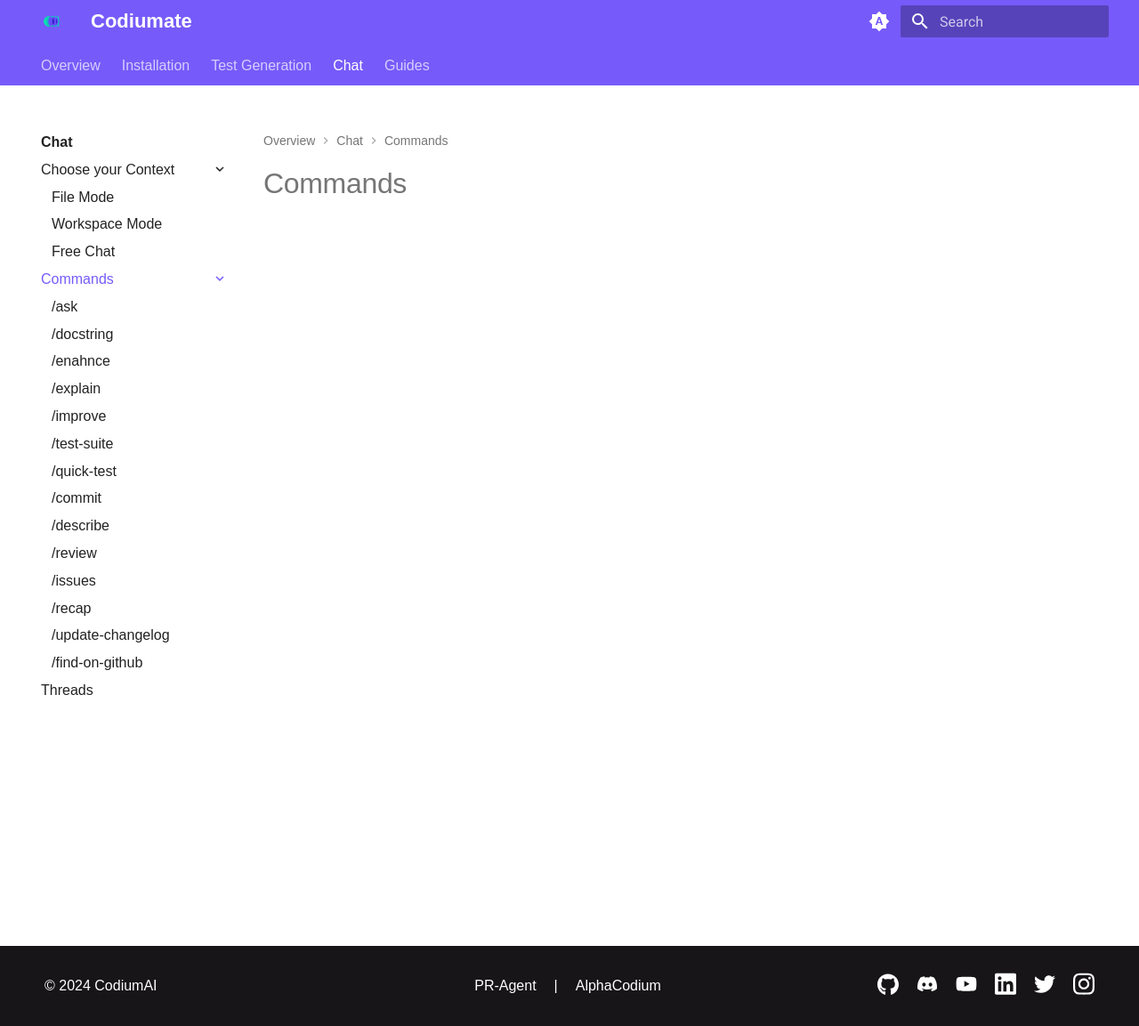
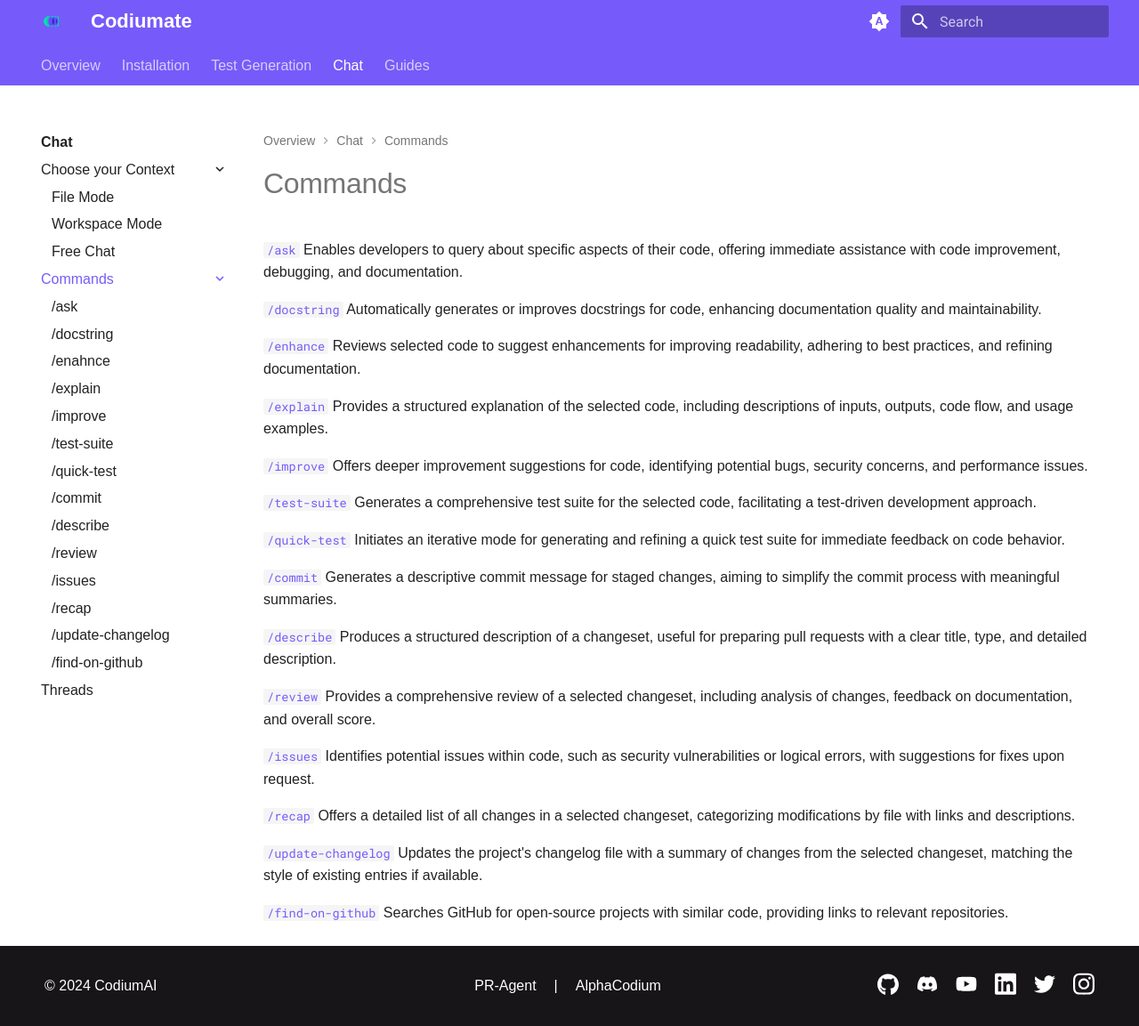
Before and after one commit to Codium-ai/codiumate-docs, an MkDocs documentation site: the page built from docs/chat/commands/index.md, in a window 1280 px wide and 1153 px high. Shown: the whole window at 89% size. Built offline with MkDocs 1.6.1 and Material for MkDocs 9.7.7, drawn with Linux system fonts in a browser that asks for light colours.

Commit message:
Add detailed chat command documentation and update various sections as WIP

```diff
--- a/docs/chat/commands/index.md
+++ b/docs/chat/commands/index.md
@@ -1 +1,43 @@
 # Commands
+
+[`/ask`](./ask.md)
+Enables developers to query about specific aspects of their code, offering immediate assistance with code improvement, debugging, and documentation.
+
+[`/docstring`](./docstring.md)
+Automatically generates or improves docstrings for code, enhancing documentation quality and maintainability.
+
+[`/enhance`](./enhance.md)
+Reviews selected code to suggest enhancements for improving readability, adhering to best practices, and refining documentation.
+
+[`/explain`](./explain.md)
+Provides a structured explanation of the selected code, including descriptions of inputs, outputs, code flow, and usage examples.
+
+[`/improve`](./improve.md)
+Offers deeper improvement suggestions for code, identifying potential bugs, security concerns, and performance issues.
+
+[`/test-suite`](./test-suite.md)
+Generates a comprehensive test suite for the selected code, facilitating a test-driven development approach.
+
+[`/quick-test`](./quick-test.md)
+Initiates an iterative mode for generating and refining a quick test suite for immediate feedback on code behavior.
+
+[`/commit`](./commit.md)
+Generates a descriptive commit message for staged changes, aiming to simplify the commit process with meaningful summaries.
+
+[`/describe`](./describe.md)
+Produces a structured description of a changeset, useful for preparing pull requests with a clear title, type, and detailed description.
+
+[`/review`](./review.md)
+Provides a comprehensive review of a selected changeset, including analysis of changes, feedback on documentation, and overall score.
+
+[`/issues`](./issues.md)
+Identifies potential issues within code, such as security vulnerabilities or logical errors, with suggestions for fixes upon request.
+
+[`/recap`](./recap.md)
+Offers a detailed list of all changes in a selected changeset, categorizing modifications by file with links and descriptions.
+
+[`/update-changelog`](./update-changelog.md)
+Updates the project's changelog file with a summary of changes from the selected changeset, matching the style of existing entries if available.
+
+[`/find-on-github`](./find-on-github.md)
+Searches GitHub for open-source projects with similar code, providing links to relevant repositories.
--- a/mkdocs.yml
+++ b/mkdocs.yml
@@ -6,14 +6,14 @@
     - 'installation/index.md'
   - Test Generation:
     - 'tests/index.md'
-    - What can I test?: 'tests/what-can-i-test.md'
-    - Supported Languages: 'tests/supported-languages.md'
-    - How to use: 'tests/how-to-use.md'
-    - Configuration: 'tests/configuration.md'
-    - Example Test: 'tests/example-test.md'
-    - Behaviors: 'tests/behaviors.md'
-    - Context Preview: 'tests/context.md'
-    - Running Tests: 'tests/running-tests.md'
+    # - What can I test?: 'tests/what-can-i-test.md'
+    # - Supported Languages: 'tests/supported-languages.md'
+    # - How to use: 'tests/how-to-use.md'
+    # - Configuration: 'tests/configuration.md'
+    # - Example Test: 'tests/example-test.md'
+    # - Behaviors: 'tests/behaviors.md'
+    # - Context Preview: 'tests/context.md'
+    # - Running Tests: 'tests/running-tests.md'
   - Chat:
     - 'chat/index.md'
     - Choose your Context:
@@ -40,8 +40,8 @@
     - Threads: 'chat/threads.md'
   - Guides:
     - 'guides/index.md'
-    - Open a PR with Codiumate: 'guides/open-pr.md'
-    - Generate tests for Python: 'guides/generate-tests-python.md'
+    # - Open a PR with Codiumate: 'guides/open-pr.md'
+    # - Generate tests for Python: 'guides/generate-tests-python.md'
 
 theme:
   logo: assets/logo_.png
```
Also changed, not shown: docs/guides/index.md (+2 -0 lines), docs/index.md (+1 -1 lines), docs/installation/index.md (+1 -1 lines), 1 other file.
